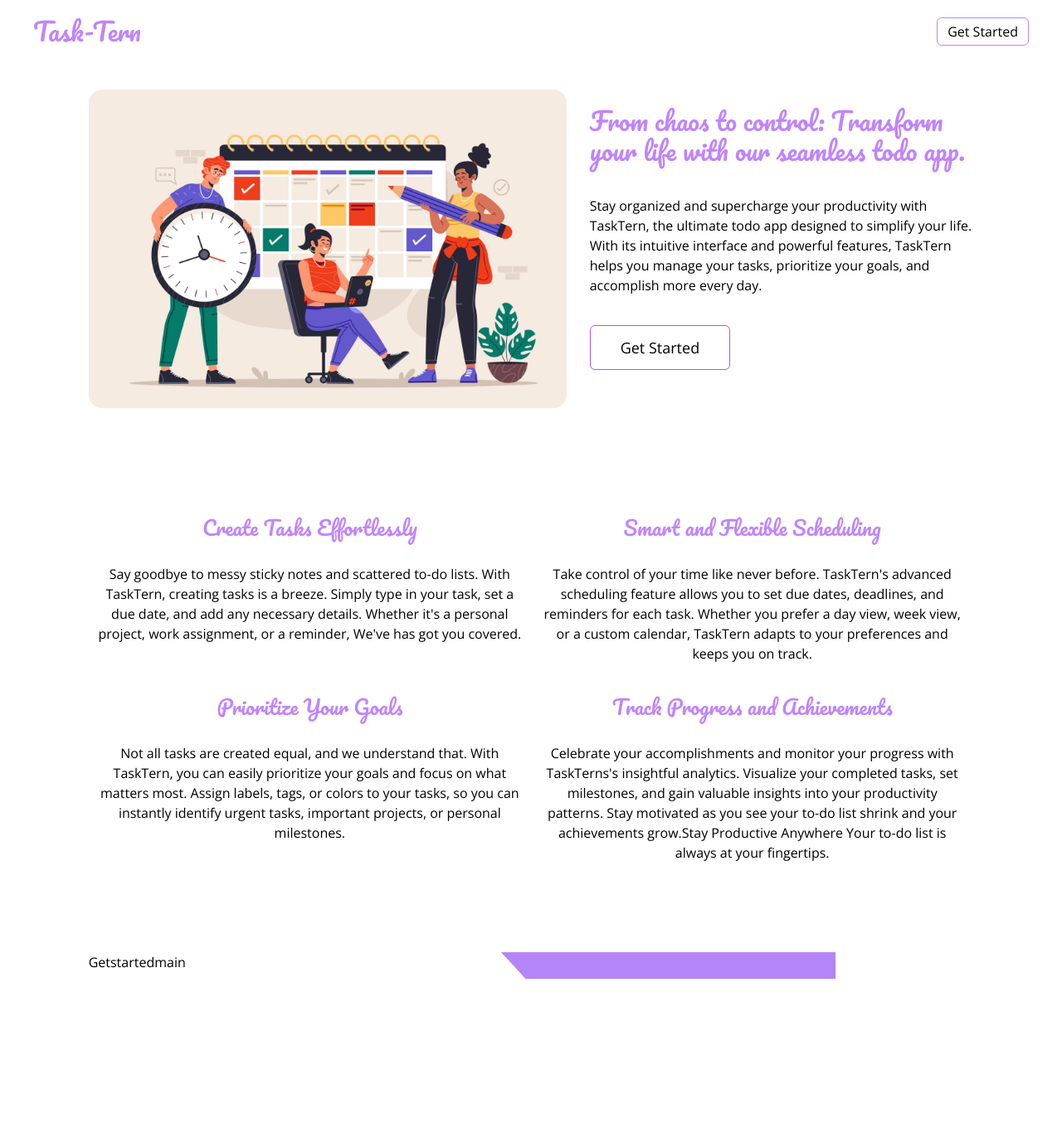
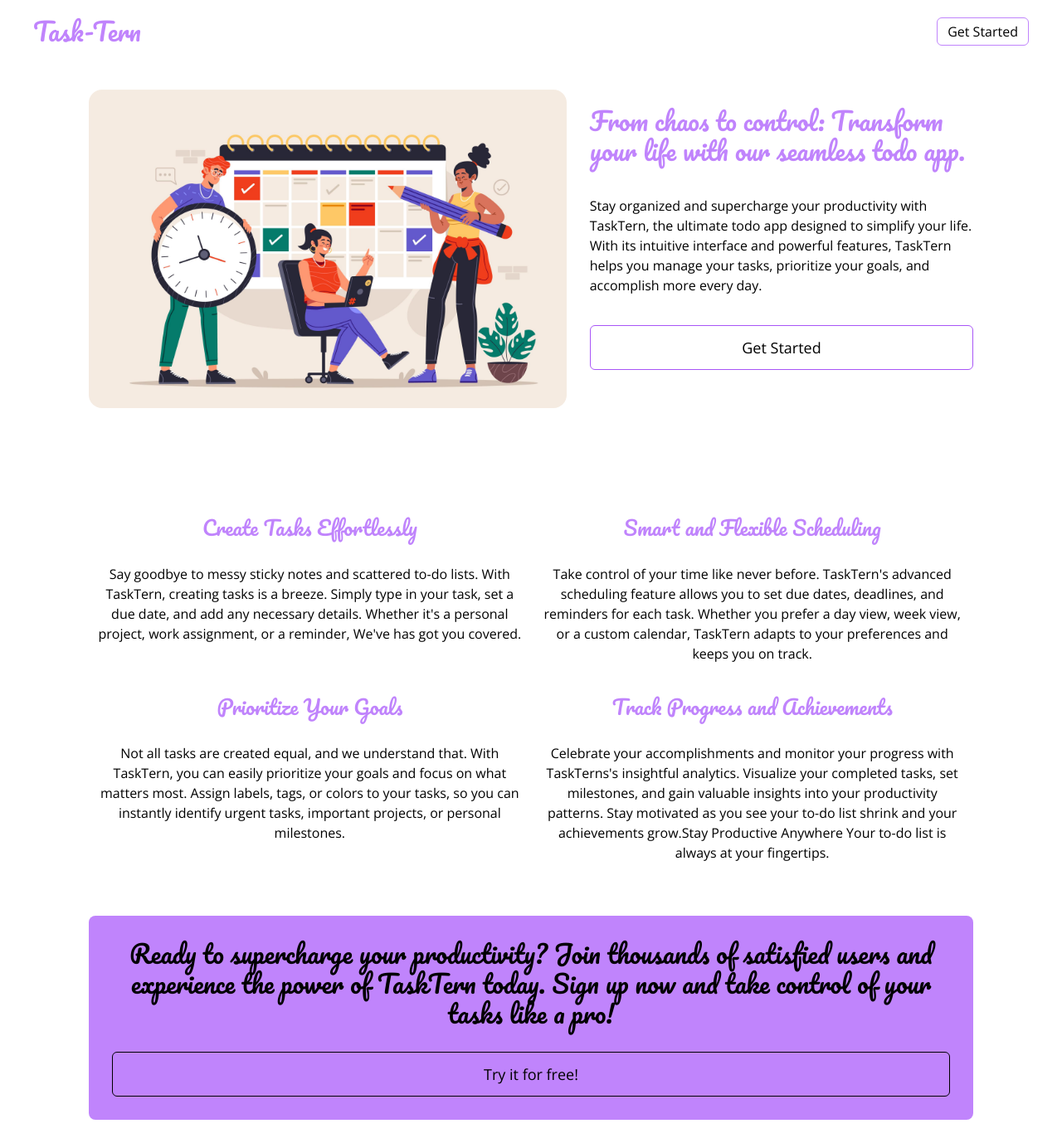
Before and after one commit to TechyCredeski/Task-Tern, a React (Vite) app: page / in a window 1280 px wide. Shown: the whole page at 83% size. Before the commit the page ends 1260 px from the top, so only its background shows below. Built offline with nearby package versions, Linux system fonts and the light colour scheme.

Commit message:
Getting started section finished

```diff
--- a/src/components/Getstartedmain.jsx
+++ b/src/components/Getstartedmain.jsx
@@ -2,6 +2,10 @@
 
 export default function Getstartedmain() {
 return (
-<div  className="bg-[url('/src/assets/Images/blob-scene-haikei.svg')] mb-20 h-8"> Getstartedmain</div>
+<div  className="bg-purple-400 p-7 rounded-lg mb-7 flex flex-col ">
+    <h4 className="text-3xl font-pacifico text-black mb-7 text-center md:mb-7">Ready to supercharge your productivity? Join thousands of satisfied users and experience the power of TaskTern today.
+        Sign up now and take control of your tasks like a pro!</h4>
+        <button className="p-3 text-lg border border-black rounded-md hover:bg-white md:px-7 md:mx-0 ">Try it for free!</button>
+</div>
 )
 }
--- a/src/components/Hero.jsx
+++ b/src/components/Hero.jsx
@@ -5,12 +5,12 @@ return (
 <>
     <div className="mt-6 flex justify-between flex-col md:flex-row md:mt-10">
         <img src="/src/assets/Images/4871715.jpg" alt="Desk calendar with marked dates 3d cartoon style icon" className="h-64 mb-10 rounded-2xl md:h-96 md:mr-7"/>
-        <div className="md:mt-5">
+        <div className="md:mt-5 flex flex-col">
             <h2 className="text-3xl font-pacifico text-purple-400 mb-7 md:mb-9">From chaos to control: Transform your life with our seamless todo app.</h2>
             <p className="mb-6 md:mb-9">Stay organized and supercharge your productivity with TaskTern, the ultimate todo app designed to simplify your life.
                 With its intuitive interface and powerful features, TaskTern helps you manage your tasks,
                 prioritize your goals, and accomplish more every day.</p>
-            <button className="p-3 px-10 text-lg border border-purple-500 rounded-md hover:bg-purple-400 mx-16 md:px-9 md:mx-0">Get Started</button>
+            <button className="p-3 px-10 text-lg border border-purple-500 rounded-md hover:bg-purple-400 md:px-9 md:mx-0">Get Started</button>
         </div>
     </div>
 </>
--- a/src/layouts/Features.jsx
+++ b/src/layouts/Features.jsx
@@ -2,7 +2,7 @@ import Feature from "../components/Feature"
 
 export default function Features() {
 return (
-<section className="mt-20 flex flex-col justify-between mb-20 md:flex-row md:flex-wrap">
+<section className="mt-20 flex flex-col justify-between mb-9 md:flex-row md:flex-wrap">
 <Feature
 title = {'Create Tasks Effortlessly'}
 content = {"Say goodbye to messy sticky notes and scattered to-do lists. With TaskTern, creating tasks is a breeze. Simply type in your task, set a due date, and add any necessary details. Whether it's a personal project, work assignment, or a reminder, We've has got you covered."}
--- a/tailwind.config.js
+++ b/tailwind.config.js
@@ -21,9 +21,6 @@ export default {
         mainCl: '#aa2ca0',
         white: '#fff',
       },
-      backgroundImage: {
-        ctaSection:" url('/src/asset/images/blob-bg.svg')"
-      }
       },
   },
 
```
